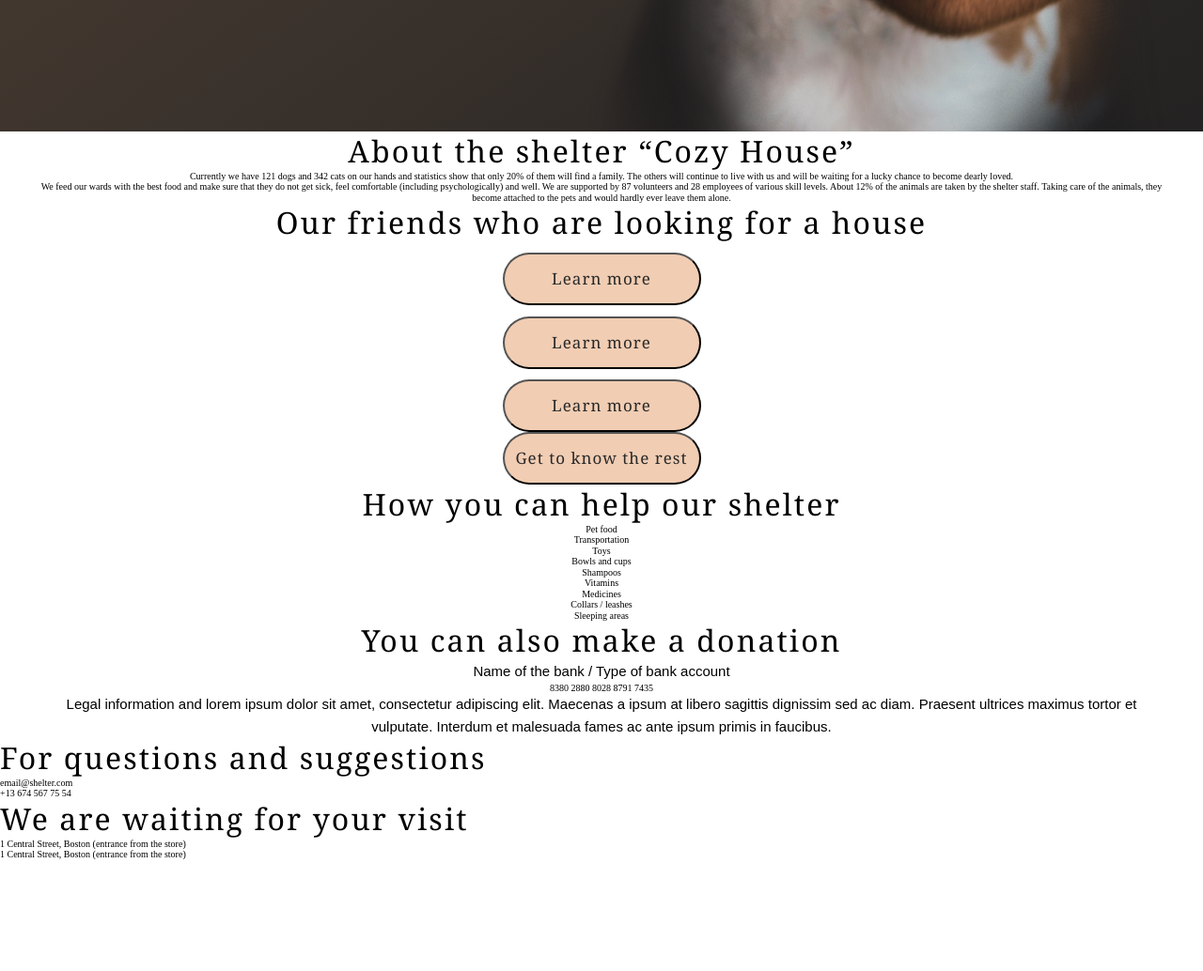
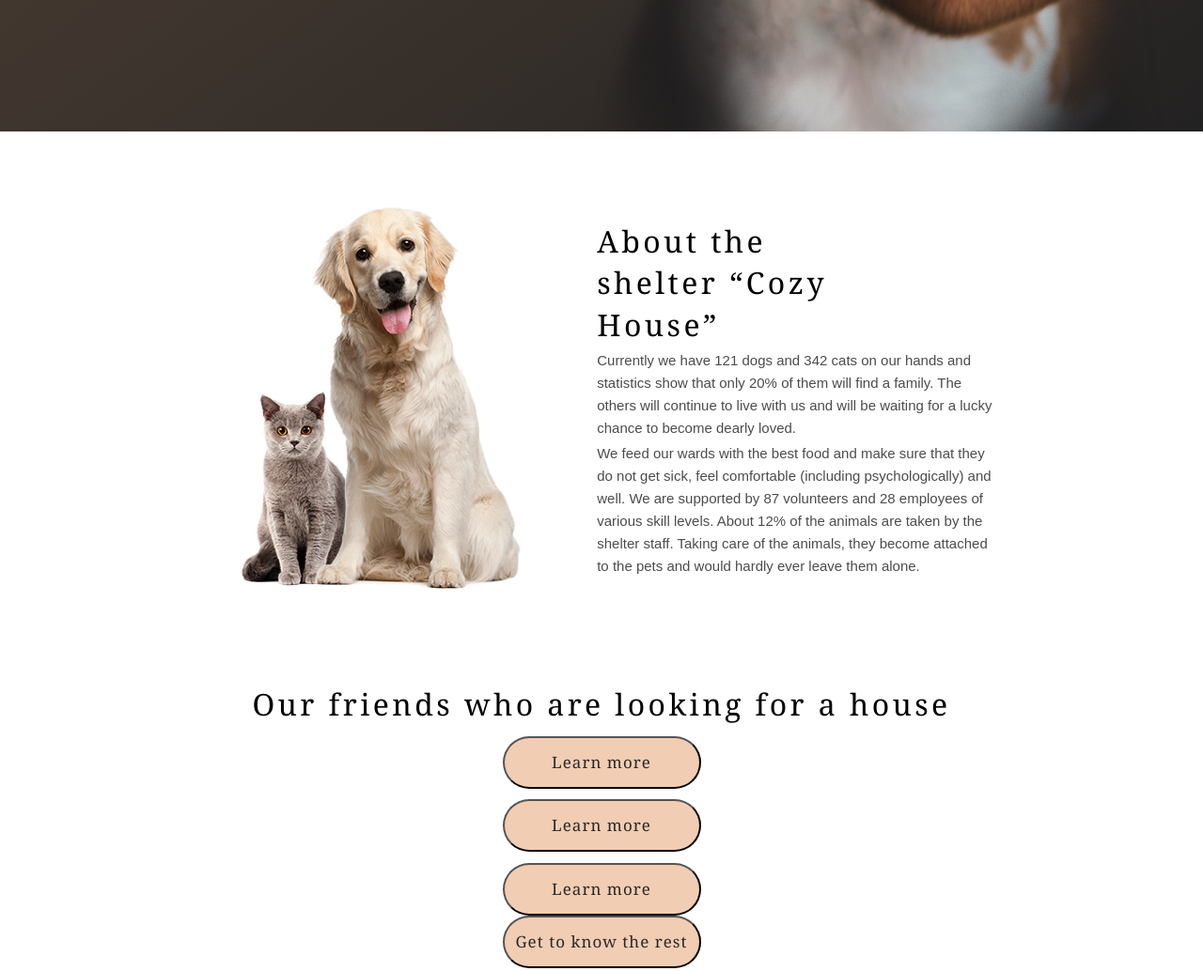
Before and after one commit to AdlerGaz/shelter, a website: page index.html in a window 1280 px wide. Shown: the part 768-1802 px from the top of the page at 94% size. Before the commit the page ends 1684 px from the top, so only its background shows below. Drawn offline with Linux system fonts and the light colour scheme.

Commit message:
feat: added styles for about section

```diff
--- a/index.html
+++ b/index.html
@@ -50,20 +50,22 @@
     <main>
         <section class="about">
             <div class="wrapper">
-                <h2 class="about__title">About the shelter “Cozy House”</h2>
-                <div class="about__subtitle">
-                    <p>
+                <div class="about__container">
+                    <h2 class="about__title">About the shelter “Cozy House”</h2>
+
+                    <p class="about__description">
                         Currently we have 121 dogs and 342 cats on our hands and statistics show that only 20% of them
                         will find a family. The others will continue to live with us and will be waiting for a lucky
                         chance to become dearly loved.
                     </p>
-                    <p>
+                    <p class="about__description">
                         We feed our wards with the best food and make sure that they do not get sick, feel comfortable
                         (including psychologically) and well. We are supported by 87 volunteers and 28 employees of
                         various skill levels. About 12% of the animals are taken by the shelter staff. Taking care of
                         the animals, they become attached to the pets and would hardly ever leave them alone.
                     </p>
                 </div>
+
             </div>
         </section>
 
--- a/src/sass/base/_base.scss
+++ b/src/sass/base/_base.scss
@@ -18,7 +18,7 @@ h1  {
 }
 
 h2 {
-    @include font($size: 3.2rem, $height: 130%, $space: 2.1px);
+    @include font($size: 3.2rem, $height: 139%, $space: 3.4px);
     font-family: $font-main;
 }
 
--- /dev/null
+++ b/src/sass/components/_about.scss
@@ -0,0 +1,30 @@
+.about {
+    padding: 80px 0 113px;
+    background-image: url('../img/backgrounds/about-pets.png');
+    background-repeat: no-repeat;
+    background-position: 26% 44.2%;
+
+    .wrapper {
+        text-align: left;
+        @include flex($align-items: flex-end);
+        flex-direction: column;
+    }
+    &__container {
+        min-height: 380px;
+        @include flex($align-items: flex-start);
+        flex-direction: column;
+        width: 50.4%;
+        margin-top: 15px;
+
+    }
+    &__title {
+        width: 50%;
+    }
+    &__description {
+        text-align: left;
+        width: 70%;
+        color: $color-font-description;
+        font-family: $font-additional;
+        @include font($size: 1.5rem, $height: 160%);
+    }
+}
--- a/src/sass/main.scss
+++ b/src/sass/main.scss
@@ -17,3 +17,4 @@
 @import "components/buttons";
 @import "components/logo";
 @import "components/not-only";
+@import "components/about";
```
Also changed, not shown: src/css/style.css, 1 other file.
